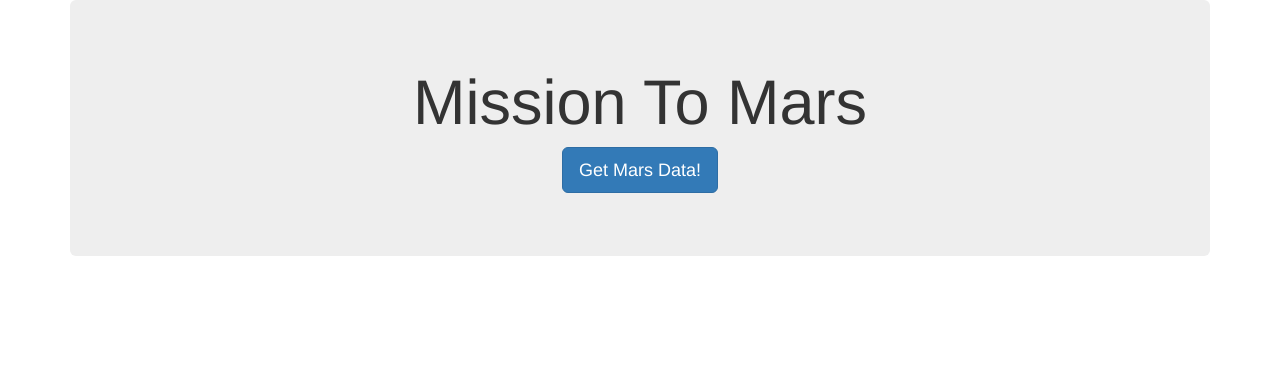
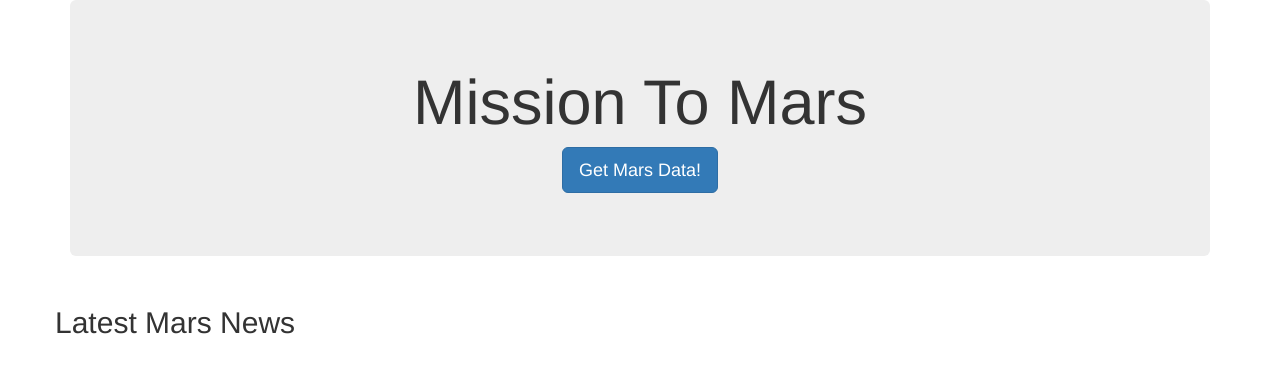
Before and after one commit to pfeliciano1/Mission-to-Mars, a Flask app: page / in a window 1280 px wide. Shown: the top 373 px of the page. Run offline with Flask 2, Linux system fonts and the light colour scheme; data that the repository does not hold is empty; some libraries are stand-ins or nearby versions.

Commit message:
Updating index.html

```diff
--- a/Missions_to_Mars/templates/index.html
+++ b/Missions_to_Mars/templates/index.html
@@ -11,13 +11,35 @@
 
 <body>
     <div class="container">
-
         <div class="jumbotron text-center">
             <h1>Mission To Mars</h1>
             <p><a class="btn btn-primary btn-lg" href="/scrape" role="button">Get Mars Data!</a></p>
         </div>
+    </div>
+<!-- NASA Mars News -->
+<div class="container">
+    <div class="row" id="mars-news">
+        <div class="media">
+            <div class="media-body">
+                <h2>Latest Mars News</h2>
+                <h3>{{mars.title}}</h3>
+                <p>{{mars.paragraph}}</p>
+            </div>
+        </div>
+    </div>
+</div>
+    <!-- Optional JavaScript -->
+    <!-- jQuery first, then Popper.js, then Bootstrap JS -->
+    <script src="https://code.jquery.com/jquery-3.3.1.slim.min.js"
+        integrity="sha384-q8i/X+965DzO0rT7abK41JStQIAqVgRVzpbzo5smXKp4YfRvH+8abtTE1Pi6jizo"
+        crossorigin="anonymous"></script>
+    <script src="https://cdnjs.cloudflare.com/ajax/libs/popper.js/1.14.3/umd/popper.min.js"
+        integrity="sha384-ZMP7rVo3mIykV+2+9J3UJ46jBk0WLaUAdn689aCwoqbBJiSnjAK/l8WvCWPIPm49"
+        crossorigin="anonymous"></script>
+    <script src="https://stackpath.bootstrapcdn.com/bootstrap/4.1.3/js/bootstrap.min.js"
+        integrity="sha384-ChfqqxuZUCnJSK3+MXmPNIyE6ZbWh2IMqE241rYiqJxyMiZ6OW/JmZQ5stwEULTy"
+        crossorigin="anonymous"></script>
 
-  </div>
 </body>
 
 </html>
```
Lines whose indentation alone changed are shown as unchanged.
